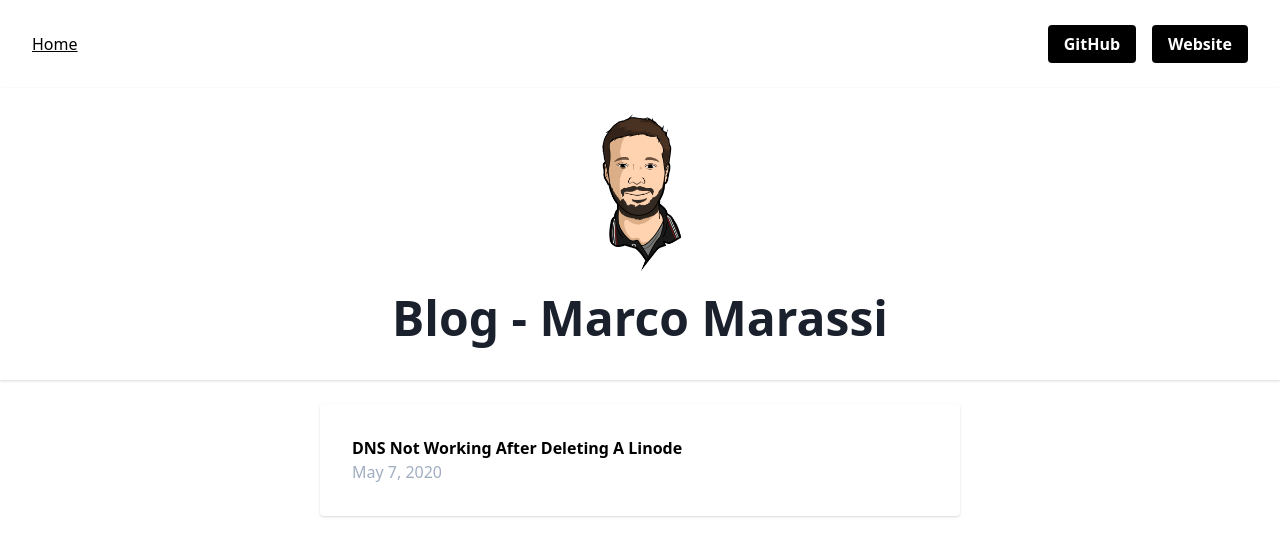
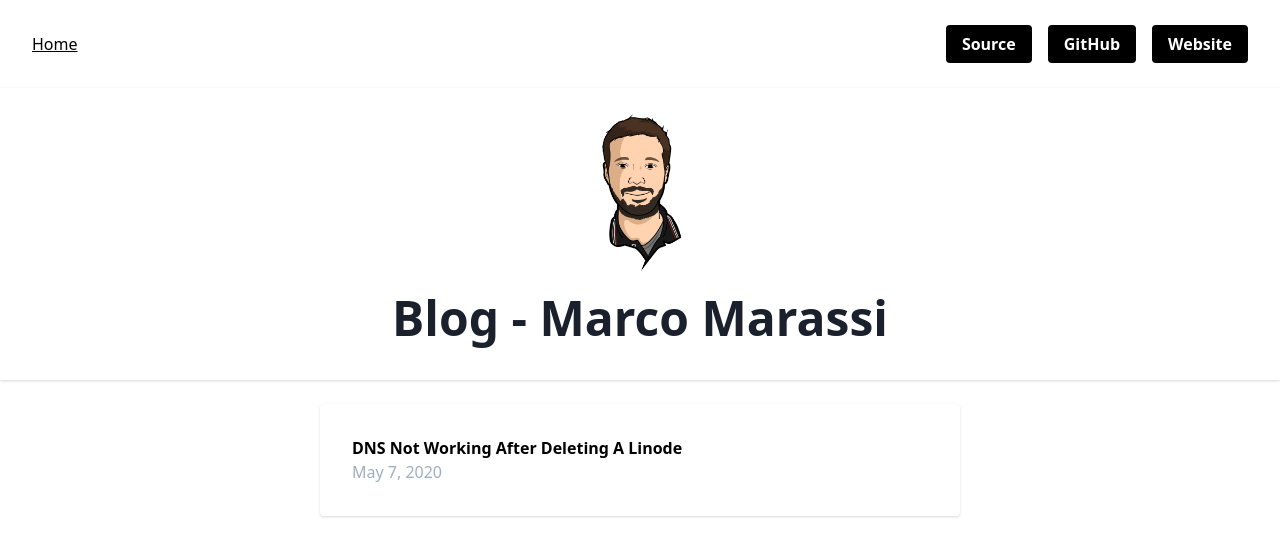
Before and after one commit to thtg88/blog.marco-marassi.com, a Next.js app: page / in a window 1280 px wide. Shown: the top 556 px of the page. Built offline with nearby package versions, Linux system fonts and the light colour scheme.

Commit message:
Add source link to nav

```diff
--- a/components/nav.js
+++ b/components/nav.js
@@ -1,6 +1,7 @@
 import Link from 'next/link';
 
 const links = [
+    { href: 'https://github.com/thtg88/blog.marco-marassi.com', label: 'Source' },
     { href: 'https://github.com/thtg88', label: 'GitHub' },
     { href: 'https://www.marco-marassi.com', label: 'Website' },
 ];
```
